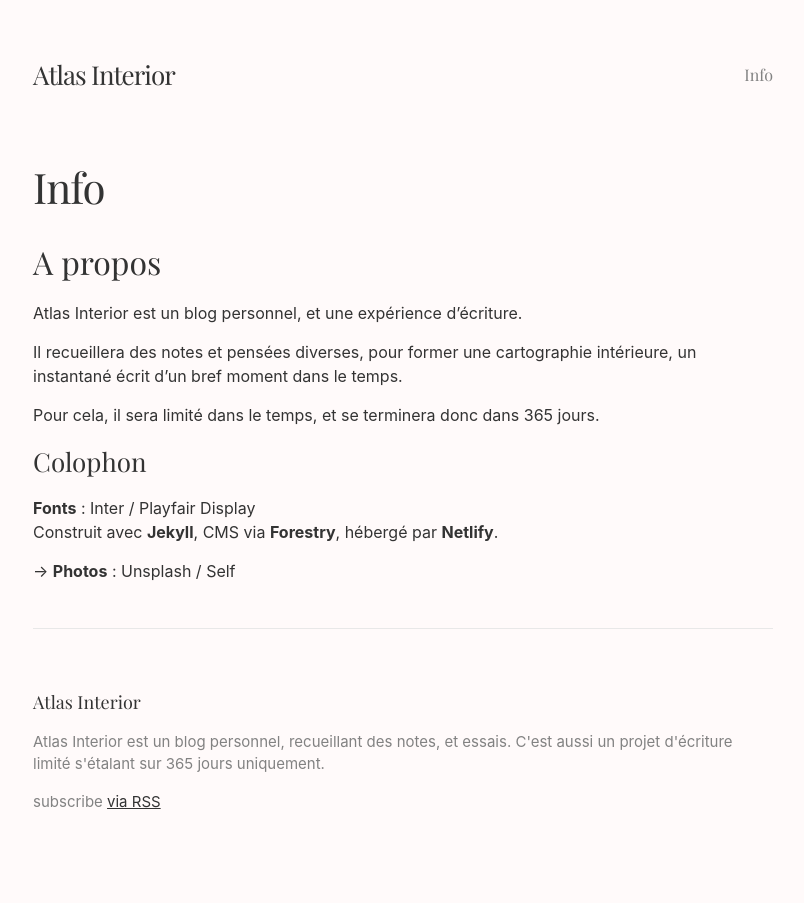
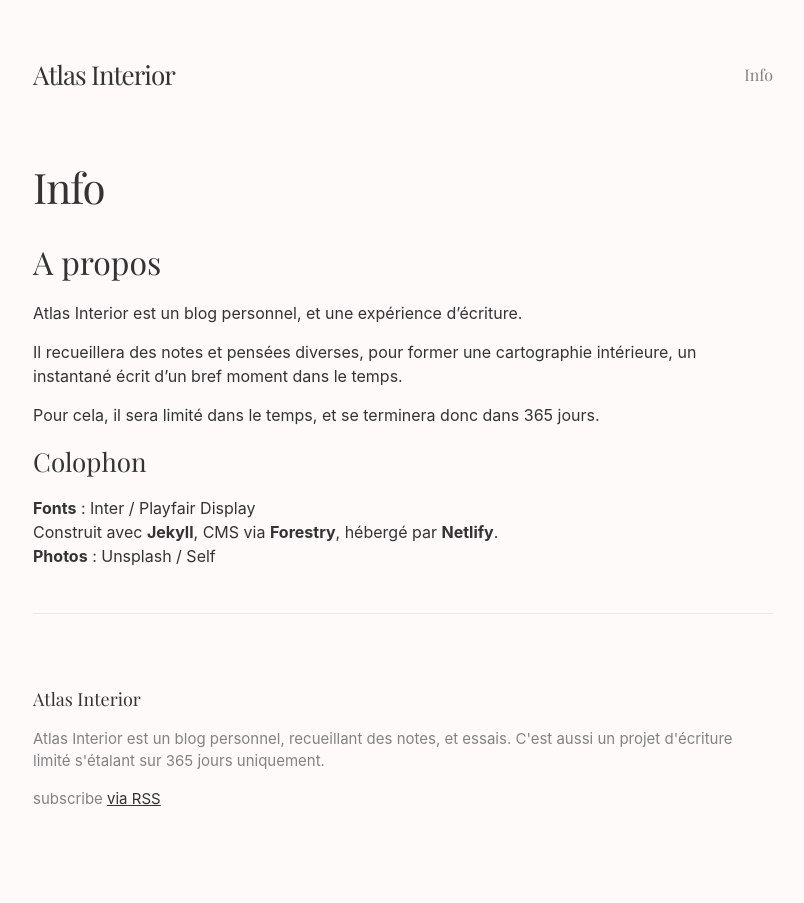
Before and after one commit to SamMarkiewicz/atlas-interior, a Jekyll site: the page built from info.markdown, in a window 1280 px wide. Shown: the whole page, without its empty margins (237-1041 px from the left). Built offline with Jekyll 4.4.1, drawn with Linux system fonts in a browser that asks for light colours; some web fonts are replaced.

```diff
--- a/info.markdown
+++ b/info.markdown
@@ -16,5 +16,4 @@ Pour cela, il sera limité dans le temps, et se terminera donc dans 365 jours.
 
 **Fonts** : Inter / Playfair Display
 Construit avec **Jekyll**, CMS via **Forestry**, hébergé par **Netlify**.
-
-\-> **Photos** : Unsplash / Self
+**Photos** : Unsplash / Self
```
